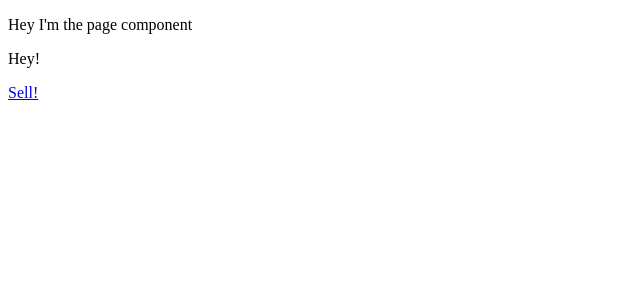
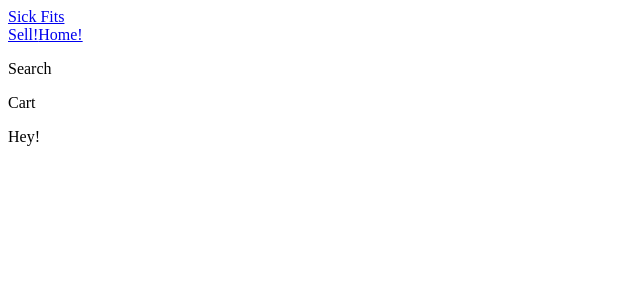
Before and after one commit to lenmorld/argql, a Next.js app in the folder sick-fits/frontend/: page / in a window 1280 px wide. Shown: the top 300 px of the page, without its empty margins (0-640 px from the left). Built offline with nearby package versions, Linux system fonts and the light colour scheme.

Commit message:
Header + Nav components

```diff
--- /dev/null
+++ b/sick-fits/frontend/components/Header.js
@@ -0,0 +1,16 @@
+import Nav from './Nav';
+
+const Header = () => (
+    <div>
+        <div className="bar">
+            <a href="/">Sick Fits</a>
+            <Nav />
+        </div>
+        <div className="sub-bar">
+            <p>Search</p>
+        </div>
+        <div>Cart</div>
+    </div>
+)
+
+export default Header;
--- /dev/null
+++ b/sick-fits/frontend/components/Nav.js
@@ -0,0 +1,16 @@
+import Link from 'next/link';
+
+const Nav = () => {
+    return (
+        <div>
+            <Link href="/sell">
+                <a>Sell!</a>
+            </Link>
+            <Link href="/">
+                <a>Home!</a>
+            </Link>
+        </div>
+    );
+};
+
+export default Nav;
--- a/sick-fits/frontend/components/Page.js
+++ b/sick-fits/frontend/components/Page.js
@@ -1,10 +1,12 @@
 import React, { Component } from 'react';
+import Header from './Header';
 
 class Page extends Component {
     render() {
         return (
             <div>
-                <p>Hey I'm the page component</p>
+                <Header/>
+                {/* <p>Hey I'm the page component</p> */}
                 {this.props.children}
             </div>
         );
--- a/sick-fits/frontend/pages/index.js
+++ b/sick-fits/frontend/pages/index.js
@@ -4,11 +4,6 @@
 const Home = props => (
     <div>
         <p>Hey!</p>
-        {/* <a href="/sell">Sell</a> */}
-
-        <Link href="/sell">
-            <a>Sell!</a>
-        </Link>
     </div>
 )
 
```
